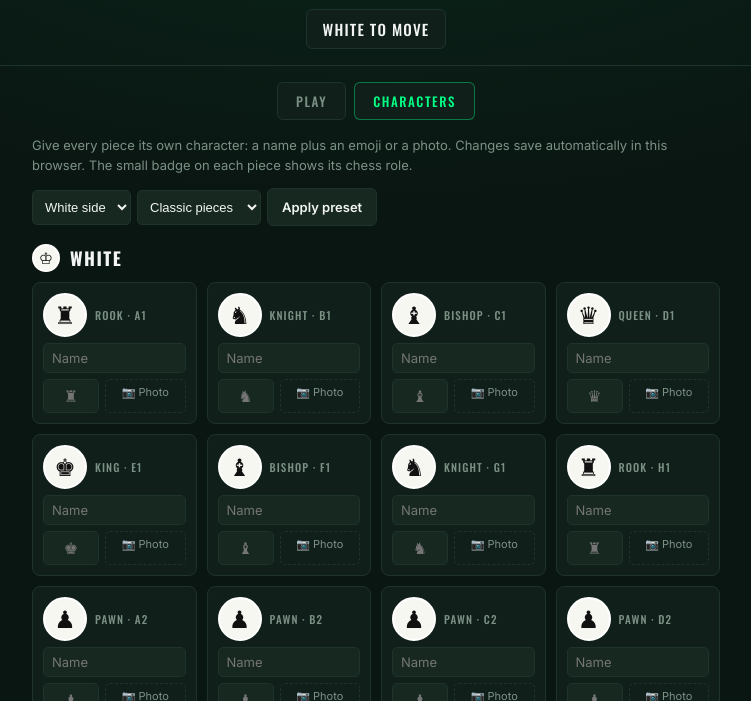
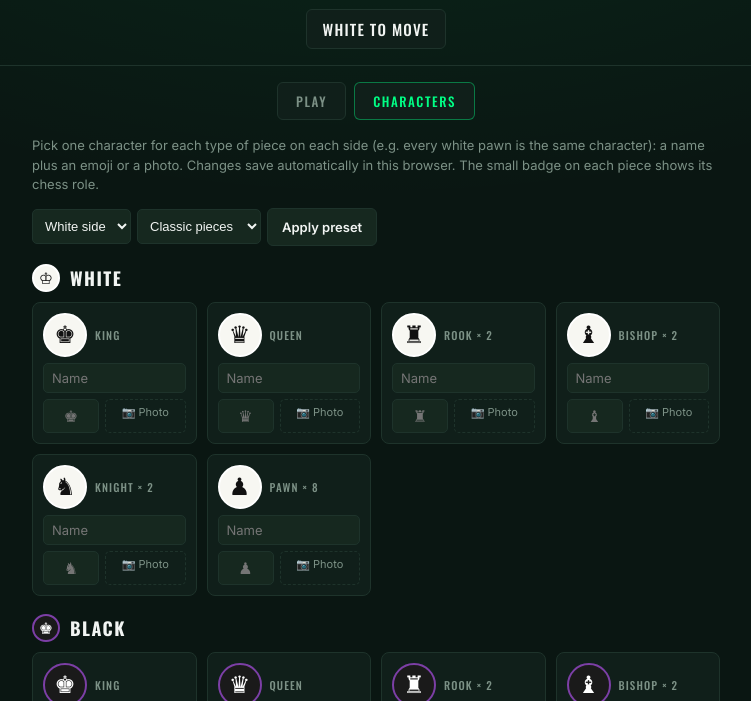
Before and after one commit to Aman808-PL/last-man-standing, a plain HTML site: page chess.html in a window 1280 px wide. Both pictures are taken after a click on the button "CHARACTERS". Shown: the part 99-800 px from the top of the page, without its empty margins (264-1015 px from the left). Drawn offline with nearby package versions, Linux system fonts and the light colour scheme.

Commit message:
Character Chess: one character per piece type instead of per piece
Co-Authored-By: Claude Opus 5.5 <noreply@anthropic.com>
Claude-Session: https://claude.ai/code/session_018qkgYHrjuKAaEF7pNn8WVH

```diff
--- a/chess.html
+++ b/chess.html
@@ -138,7 +138,7 @@
 
   <!-- CHARACTERS -->
   <div id="tab-chars" class="hidden">
-    <p class="hint">Give every piece its own character: a name plus an emoji or a photo. Changes save automatically in this browser. The small badge on each piece shows its chess role.</p>
+    <p class="hint">Pick one character for each type of piece on each side (e.g. every white pawn is the same character): a name plus an emoji or a photo. Changes save automatically in this browser. The small badge on each piece shows its chess role.</p>
     <div class="presets">
       <select id="preset-side"><option value="w">White side</option><option value="b">Black side</option><option value="both">Both sides</option></select>
       <select id="preset">
@@ -168,7 +168,8 @@
   const ROLE = {k:'King',q:'Queen',r:'Rook',b:'Bishop',n:'Knight',p:'Pawn'};
   const BACK = ['r','n','b','q','k','b','n','r'];
   const FILES = 'abcdefgh';
-  const STORE = 'lms-chess-characters-v1';
+  const STORE = 'lms-chess-characters-v2';
+  const TYPES = ['k','q','r','b','n','p'];
 
   // ---- piece identities: one character per piece (32 total) ----
   function pieceIds(){
@@ -183,23 +184,14 @@
   const IDS = pieceIds();
 
   const PRESETS = {
-    classic: c => IDS.filter(p=>p.c===c).reduce((a,p)=>(a[p.id]={name:'',glyph:'',img:''},a),{}),
+    classic: c => TYPES.reduce((a,t)=>(a[c+'-'+t]={name:'',glyph:'',img:''},a),{}),
     football: makeSet({k:['🧑‍💼','Manager'],q:['⭐','Captain'],r:['🧤','Keeper'],b:['🎯','Playmaker'],n:['⚡','Winger'],p:['⚽','Player']}),
     family: makeSet({k:['👴','Grandad'],q:['👵','Nan'],r:['👨','Dad'],b:['👩','Mum'],n:['🧑','Uncle'],p:['🧒','Kid']}),
     animals: makeSet({k:['🦁','Lion'],q:['🦅','Eagle'],r:['🐘','Elephant'],b:['🦉','Owl'],n:['🐎','Horse'],p:['🐭','Mouse']}),
     fantasy: makeSet({k:['🤴','King'],q:['🧙‍♀️','Sorceress'],r:['🏰','Tower'],b:['🧝','Elf'],n:['🐉','Dragon'],p:['🛡️','Guard']})
   };
   function makeSet(map){
-    return c => {
-      const out={}; const count={};
-      IDS.filter(p=>p.c===c).forEach(p=>{
-        count[p.t]=(count[p.t]||0)+1;
-        const [g,n]=map[p.t];
-        const multi = p.t==='p'||p.t==='r'||p.t==='b'||p.t==='n';
-        out[p.id]={glyph:g,name:multi? n+' '+count[p.t] : n,img:''};
-      });
-      return out;
-    };
+    return c => TYPES.reduce((a,t)=>(a[c+'-'+t]={glyph:map[t][0],name:map[t][1],img:''},a),{});
   }
 
   let chars = load();
@@ -208,7 +200,8 @@
     return {...PRESETS.classic('w'), ...PRESETS.classic('b')};
   }
   function save(){ try{ localStorage.setItem(STORE, JSON.stringify(chars)); }catch(e){ alert('Could not save - try smaller photos.'); } }
-  function ch(id){ return chars[id] || {name:'',glyph:'',img:''}; }
+  // one character per piece type per side: all white pawns share 'w-p', etc.
+  function ch(p){ return chars[p.c+'-'+p.t] || {name:'',glyph:'',img:''}; }
 
   // ---- game state ----
   let S, history, flipped=false, selected=null, legalFromSel=[], pendingPromo=null;
@@ -312,7 +305,7 @@
 
   function doMove(m){
     const notation = san(S,m);
-    const who = ch(S.b[m.from].id).name;
+    const who = ch(S.b[m.from]).name;
     history.push(S);
     S = apply(S,m);
     S.moves = history[history.length-1].moves.concat([{san:notation, who}]);
@@ -322,7 +315,7 @@
 
   // ---- rendering ----
   function avatarHTML(p, cls){
-    const c=ch(p.id);
+    const c=ch(p);
     const inner = c.img ? `<img src="${c.img}" alt="">` : esc(c.glyph || SYM[p.t]);
     return inner;
   }
@@ -346,11 +339,11 @@
       if(showR) d.insertAdjacentHTML('beforeend',`<span class="coord r">${8-r}</span>`);
       const p=S.b[i];
       if(p){
-        const c=ch(p.id);
+        const c=ch(p);
         const custom = c.img || c.glyph;
         d.insertAdjacentHTML('beforeend',`<div class="piece ${p.c}" title="${esc((c.name||ROLE[p.t])+' ('+ROLE[p.t]+')')}">
           <div class="avatar" style="position:relative">${avatarHTML(p)}</div>
-          ${custom||p.promoted?`<span class="badge">${SYM[p.t]}</span>`:''}
+          ${custom?`<span class="badge">${SYM[p.t]}</span>`:''}
           ${c.name?`<div class="name">${esc(c.name)}</div>`:''}
         </div>`);
       }
@@ -359,7 +352,7 @@
       el.appendChild(d);
     }
     // captured
-    const capHTML = list => list.map(p=>`<span class="mini ${p.c}" title="${esc(ch(p.id).name||ROLE[p.t])}">${avatarHTML(p)}</span>`).join('');
+    const capHTML = list => list.map(p=>`<span class="mini ${p.c}" title="${esc(ch(p).name||ROLE[p.t])}">${avatarHTML(p)}</span>`).join('');
     const topColor = flipped ? 'w':'b';
     document.getElementById('cap-top').innerHTML = capHTML(S.captured[topColor]);
     document.getElementById('cap-bottom').innerHTML = capHTML(S.captured[opp(topColor)]);
@@ -405,20 +398,20 @@
   function renderEditor(){
     for(const c of ['w','b']){
       const g=document.getElementById('edit-'+c); g.innerHTML='';
-      const list = IDS.filter(p=>p.c===c);
-      list.forEach(p=>{
-        const cd=ch(p.id);
+      TYPES.forEach(t=>{
+        const p={c,t}, key=c+'-'+t, cd=ch(p);
+        const count={k:1,q:1,r:2,b:2,n:2,p:8}[t];
         const card=document.createElement('div'); card.className='card';
         card.innerHTML=`
-          <div class="top"><span class="mini ${c}">${cd.img?`<img src="${cd.img}" alt="">`:esc(cd.glyph||SYM[p.t])}</span>
-            <div><div class="role">${ROLE[p.t]} · ${FILES[p.file]}${p.t==='p'?(c==='w'?2:7):(c==='w'?1:8)}</div></div></div>
+          <div class="top"><span class="mini ${c}">${cd.img?`<img src="${cd.img}" alt="">`:esc(cd.glyph||SYM[t])}</span>
+            <div><div class="role">${ROLE[t]}${count>1?' × '+count:''}</div></div></div>
           <input type="text" class="nm" placeholder="Name" maxlength="20" value="${esc(cd.name||'')}">
-          <div class="row"><input type="text" class="emoji" placeholder="${SYM[p.t]}" maxlength="8" value="${esc(cd.glyph||'')}" title="Emoji or letters">
+          <div class="row"><input type="text" class="emoji" placeholder="${SYM[t]}" maxlength="8" value="${esc(cd.glyph||'')}" title="Emoji or letters">
             <label class="file" style="flex:1">📷 Photo<input type="file" accept="image/*"></label></div>
           ${cd.img?'<button class="clear">Remove photo</button>':''}`;
-        const upd=(k,v)=>{ chars[p.id]={...ch(p.id),[k]:v}; save(); render(); };
+        const upd=(k,v)=>{ chars[key]={...ch(p),[k]:v}; save(); render(); };
         card.querySelector('.nm').oninput=e=>upd('name',e.target.value);
-        card.querySelector('.emoji').oninput=e=>{ upd('glyph',e.target.value); card.querySelector('.mini').innerHTML = ch(p.id).img?`<img src="${ch(p.id).img}">`:esc(e.target.value||SYM[p.t]); };
+        card.querySelector('.emoji').oninput=e=>{ upd('glyph',e.target.value); card.querySelector('.mini').innerHTML = ch(p).img?`<img src="${ch(p).img}">`:esc(e.target.value||SYM[t]); };
         card.querySelector('input[type=file]').onchange=e=>{ const f=e.target.files[0]; if(f) shrink(f, url=>{ upd('img',url); renderEditor(); }); };
         const cl=card.querySelector('.clear'); if(cl) cl.onclick=()=>{ upd('img',''); renderEditor(); };
         g.appendChild(card);
```
